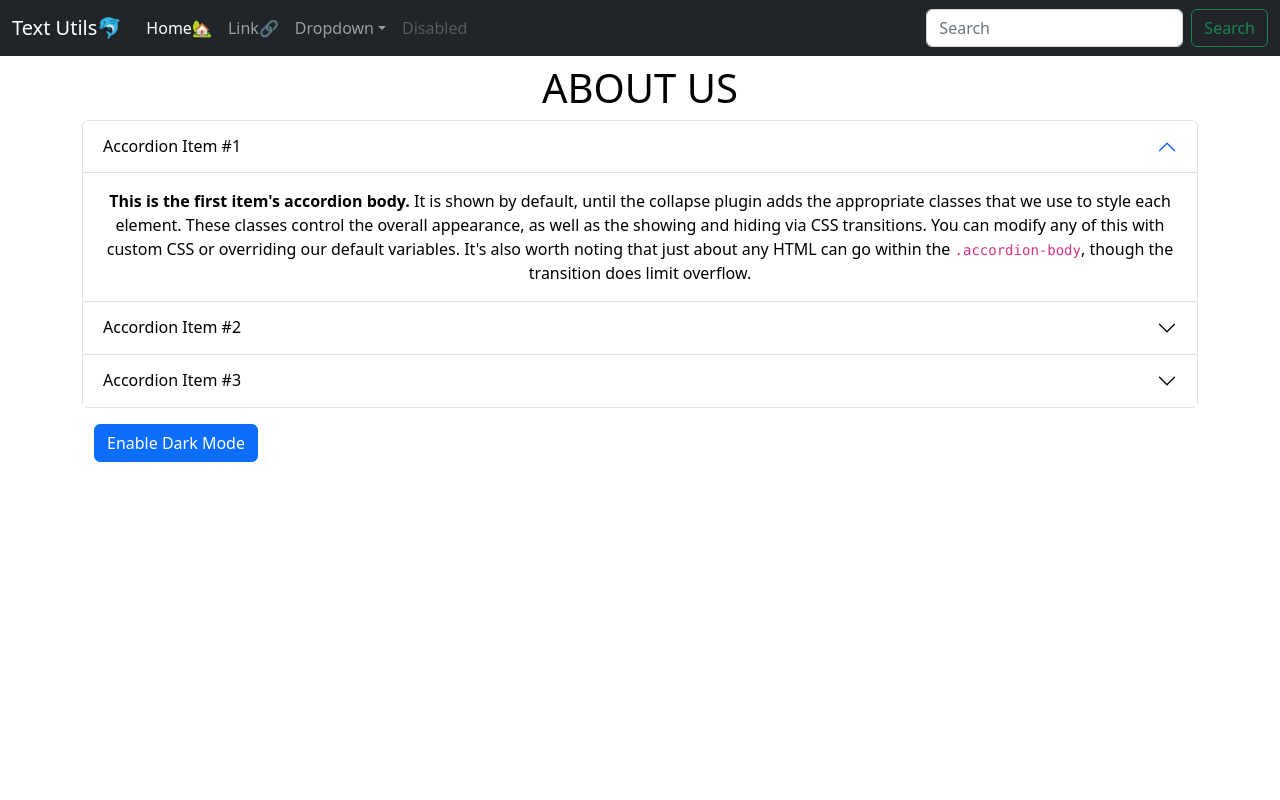
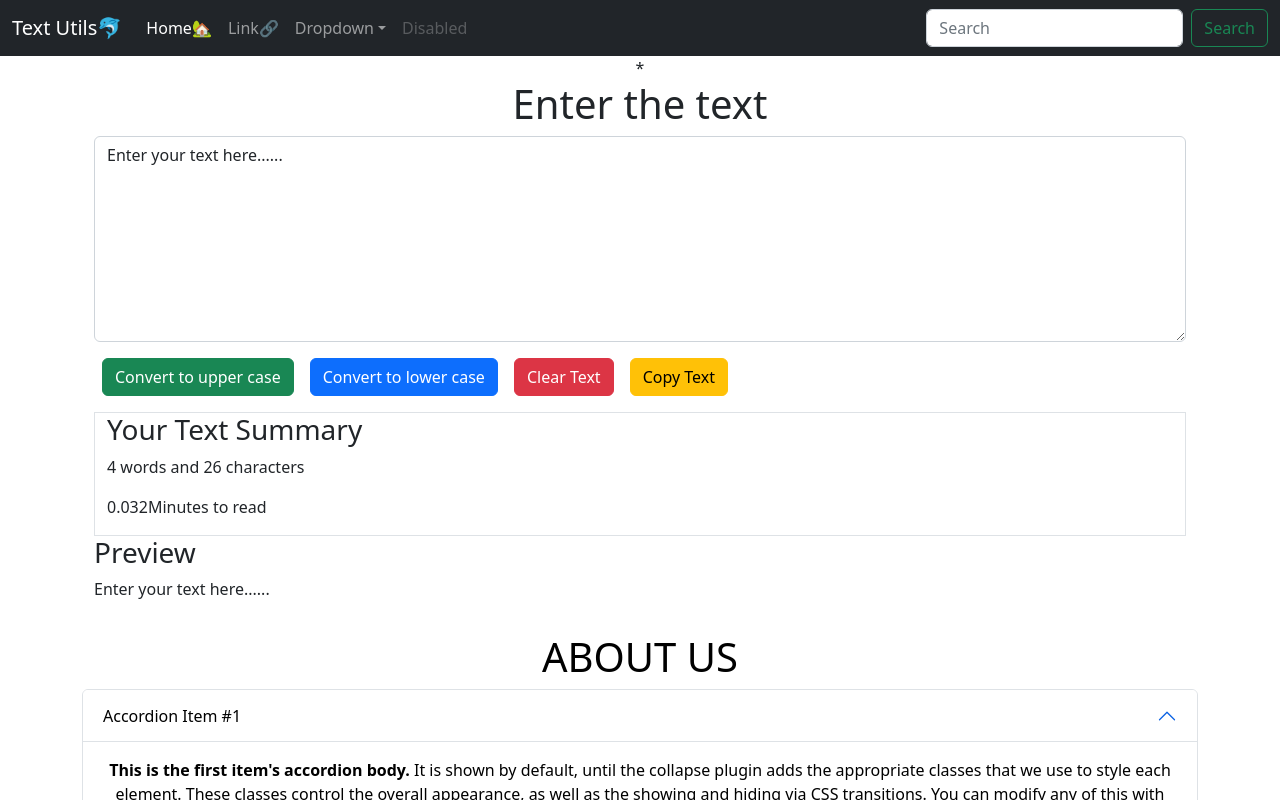
Before and after one commit to Aryaja98/Text_Utils, a React (Create React App) app: page / in a window 1280 px wide. Shown: the top 800 px of the page. Built offline with nearby package versions, Linux system fonts and the light colour scheme.

Commit message:
text copy function

```diff
--- a/src/App.js
+++ b/src/App.js
@@ -11,9 +11,9 @@ function App() {
       {/* Passing props */}
       <Navbar title = 'Text Utils'/>
 
-      {/*<div className="container">
+      *<div className="container">
         <TextForm heading = "Enter the text"/>
-      </div>*/}
+      </div>
 
       <About></About>
 
--- a/src/Components/TextForm.js
+++ b/src/Components/TextForm.js
@@ -26,6 +26,19 @@ export default function TextForm(props) {
     setText(event.target.value)
   }
 
+  const handleCopy = () => {
+    var copyText = document.getElementById("myBox");
+
+    /* Select the text field */
+    copyText.select();
+
+     /* Copy the text inside the text field */
+    navigator.clipboard.writeText(copyText.value);
+
+    /* Alert the copied text */
+    alert("Text copied" );
+  }
+
 // create a variable text and set value 'Enter a text'
 const [text, setText] = useState('Enter your text here......');
 
@@ -42,6 +55,7 @@ const [text, setText] = useState('Enter your text here......');
             <button type="button" className="btn btn-success mx-2 " onClick={handleUpClick} >Convert to upper case</button>
             <button type="button" className="btn btn-primary mx-2" onClick={handleLoClick}>Convert to lower case</button>
             <button type="button" className="btn btn-danger mx-2" onClick={handleCleClick}>Clear Text</button>
+            <button type="button" className="btn btn-warning mx-2" onClick={handleCopy}>Copy Text</button>
           </div>
     </div>
 
```
